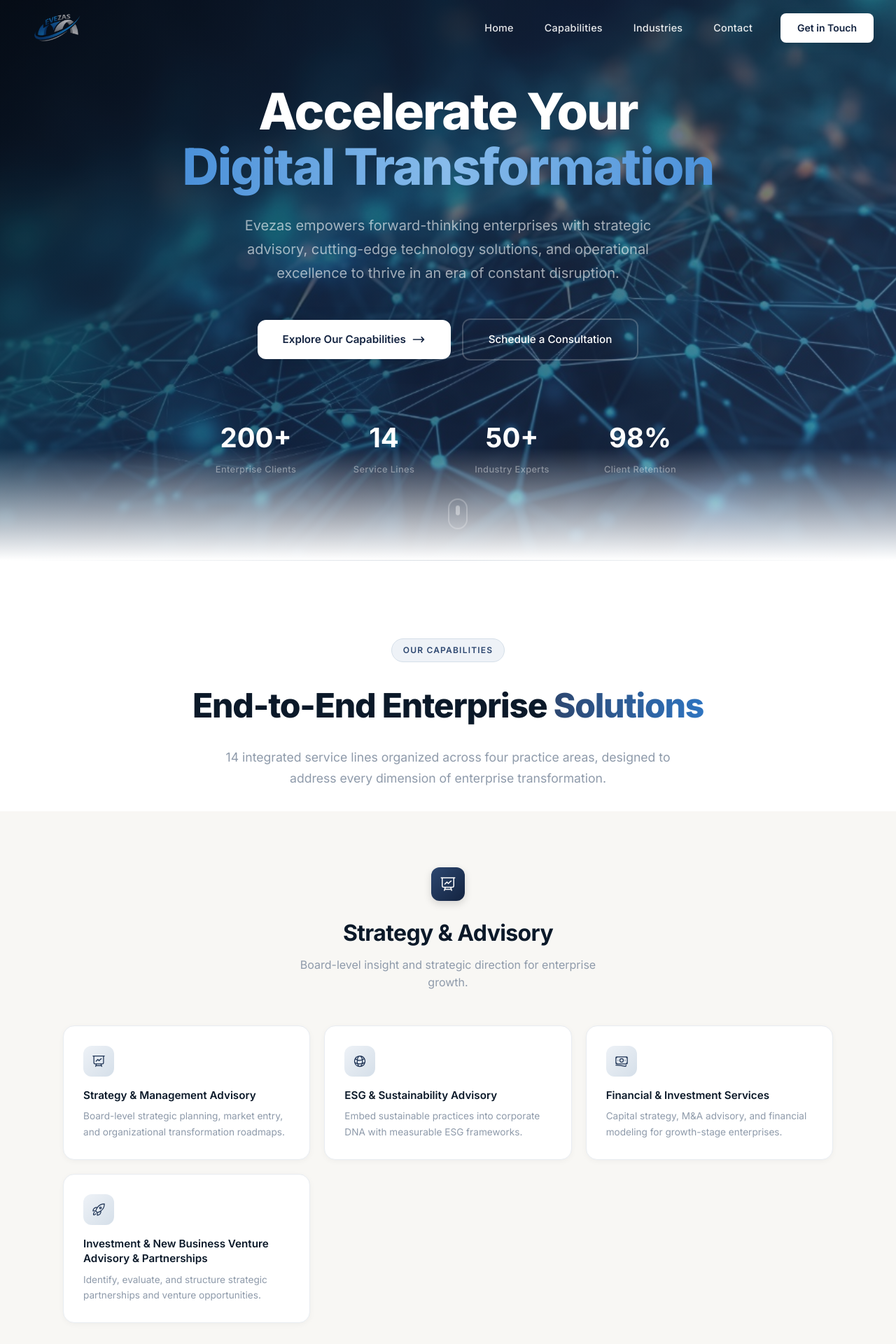
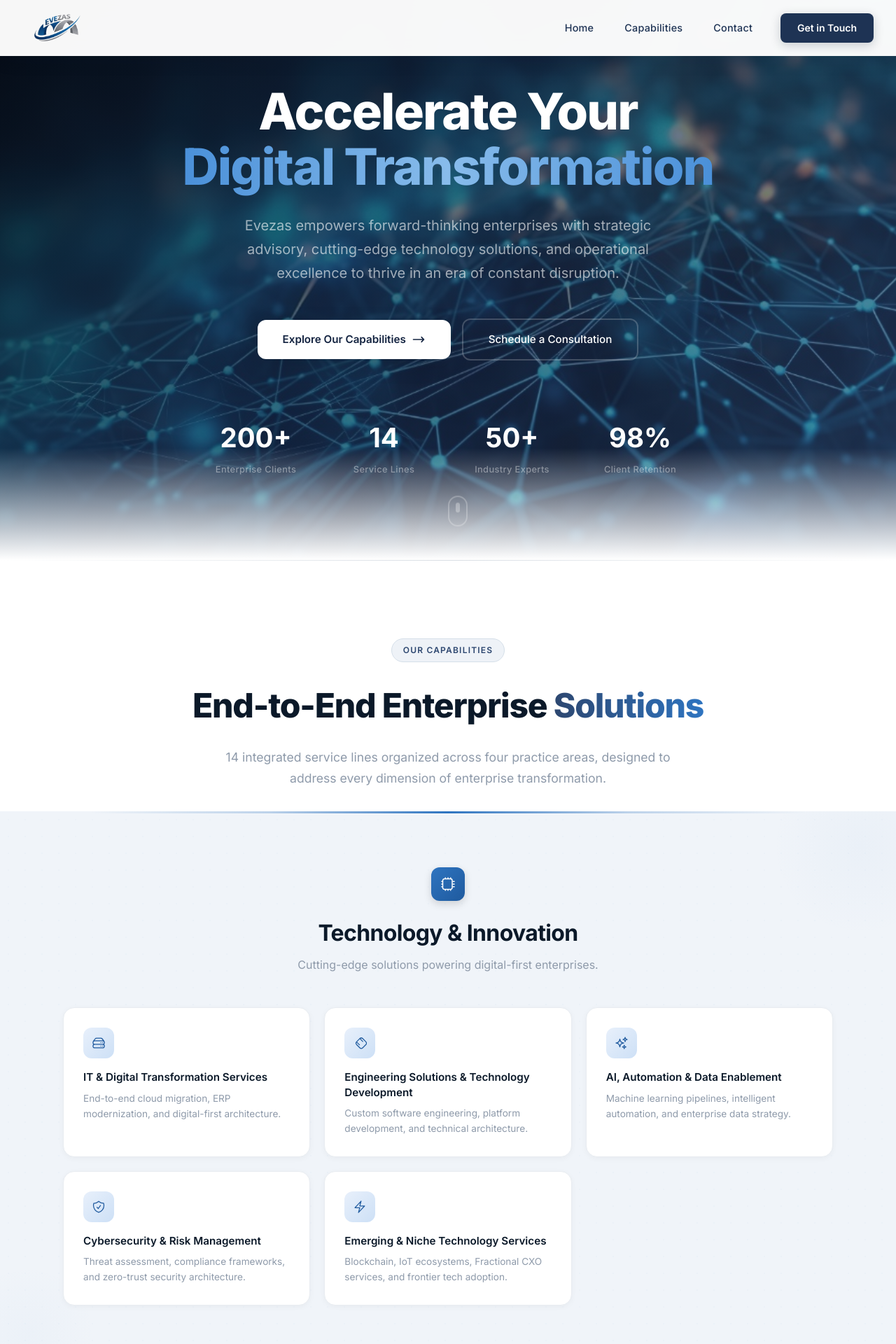
Before and after one commit to jonathan-thoms/evezas, a React (Vite) app: page / in a window 1280 px wide. Shown: the top 1920 px of the page at 70% size. Built offline with nearby package versions, Linux system fonts and the light colour scheme.

Commit message:
feat: complete website redesign

```diff
--- a/src/App.jsx
+++ b/src/App.jsx
@@ -1,6 +1,7 @@
 import Navbar from './components/Navbar';
 import Hero from './components/Hero';
 import Capabilities from './components/Capabilities';
+import Contact from './components/Contact';
 import Footer from './components/Footer';
 
 function App() {
@@ -10,6 +11,7 @@ function App() {
       <main>
         <Hero />
         <Capabilities />
+        <Contact />
       </main>
       <Footer />
     </div>
--- a/src/components/Capabilities.jsx
+++ b/src/components/Capabilities.jsx
@@ -26,18 +26,6 @@ const iconColors = {
 
 const categories = [
   {
-    title: 'Strategy & Advisory',
-    subtitle: 'Board-level insight and strategic direction for enterprise growth.',
-    iconClass: 'category-icon category-icon--strategy',
-    icon: (<svg className="w-6 h-6" fill="none" viewBox="0 0 24 24" stroke="currentColor" strokeWidth={1.5}><path strokeLinecap="round" strokeLinejoin="round" d="M3.75 3v11.25A2.25 2.25 0 006 16.5h2.25M3.75 3h-1.5m1.5 0h16.5m0 0h1.5m-1.5 0v11.25A2.25 2.25 0 0118 16.5h-2.25m-7.5 0h7.5m-7.5 0l-1 3m8.5-3l1 3m0 0l.5 1.5m-.5-1.5h-9.5m0 0l-.5 1.5m.75-9l3-3 2.148 2.148A12.061 12.061 0 0116.5 7.605" /></svg>),
-    services: [
-      { name: 'Strategy & Management Advisory', desc: 'Board-level strategic planning, market entry, and organizational transformation roadmaps.' },
-      { name: 'ESG & Sustainability Advisory', desc: 'Embed sustainable practices into corporate DNA with measurable ESG frameworks.' },
-      { name: 'Financial & Investment Services', desc: 'Capital strategy, M&A advisory, and financial modeling for growth-stage enterprises.' },
-      { name: 'Investment & New Business Venture Advisory & Partnerships', desc: 'Identify, evaluate, and structure strategic partnerships and venture opportunities.' },
-    ],
-  },
-  {
     title: 'Technology & Innovation',
     subtitle: 'Cutting-edge solutions powering digital-first enterprises.',
     iconClass: 'category-icon category-icon--technology',
@@ -48,6 +36,18 @@ const categories = [
       { name: 'AI, Automation & Data Enablement', desc: 'Machine learning pipelines, intelligent automation, and enterprise data strategy.' },
       { name: 'Cybersecurity & Risk Management', desc: 'Threat assessment, compliance frameworks, and zero-trust security architecture.' },
       { name: 'Emerging & Niche Technology Services', desc: 'Blockchain, IoT ecosystems, Fractional CXO services, and frontier tech adoption.' },
+    ],
+  },
+  {
+    title: 'Strategy & Advisory',
+    subtitle: 'Board-level insight and strategic direction for enterprise growth.',
+    iconClass: 'category-icon category-icon--strategy',
+    icon: (<svg className="w-6 h-6" fill="none" viewBox="0 0 24 24" stroke="currentColor" strokeWidth={1.5}><path strokeLinecap="round" strokeLinejoin="round" d="M3.75 3v11.25A2.25 2.25 0 006 16.5h2.25M3.75 3h-1.5m1.5 0h16.5m0 0h1.5m-1.5 0v11.25A2.25 2.25 0 0118 16.5h-2.25m-7.5 0h7.5m-7.5 0l-1 3m8.5-3l1 3m0 0l.5 1.5m-.5-1.5h-9.5m0 0l-.5 1.5m.75-9l3-3 2.148 2.148A12.061 12.061 0 0116.5 7.605" /></svg>),
+    services: [
+      { name: 'Strategy & Management Advisory', desc: 'Board-level strategic planning, market entry, and organizational transformation roadmaps.' },
+      { name: 'ESG & Sustainability Advisory', desc: 'Embed sustainable practices into corporate DNA with measurable ESG frameworks.' },
+      { name: 'Financial & Investment Services', desc: 'Capital strategy, M&A advisory, and financial modeling for growth-stage enterprises.' },
+      { name: 'Investment & New Business Venture Advisory & Partnerships', desc: 'Identify, evaluate, and structure strategic partnerships and venture opportunities.' },
     ],
   },
   {
@@ -73,12 +73,12 @@ const categories = [
   },
 ];
 
-/* Band backgrounds: each category gets its own subtle tint */
+/* Band backgrounds: Tech (blue) → Strategy (ivory) → Ops (stone) → Industries (sage) */
 const bandStyles = [
-  { bg: '#f8f7f4', accent: '#e8e4db' },  /* Strategy: warm ivory */
-  { bg: '#f0f4f9', accent: '#d8e3f0' },  /* Technology: cool blue tint */
-  { bg: '#f5f4f2', accent: '#e4e1dc' },  /* Operations: warm stone */
-  { bg: '#f2f6f4', accent: '#d8e8e0' },  /* Industries: soft sage */
+  { bg: '#f0f4f9', border: '#2e74c0' },
+  { bg: '#f8f7f4', border: '#2d4770' },
+  { bg: '#f5f4f2', border: '#6b7a8d' },
+  { bg: '#f2f6f4', border: '#3a5a8c' },
 ];
 
 function ServiceCard({ service, categoryTitle }) {
@@ -102,9 +102,21 @@ function CategoryBand({ category, index }) {
     return () => obs.disconnect();
   }, []);
 
+  const style = bandStyles[index];
+
   return (
-    <section ref={ref} style={{ opacity: 0, width: '100%', backgroundColor: bandStyles[index].bg, padding: '5rem 0' }}>
-      <div style={{ maxWidth: '1280px', margin: '0 auto', padding: '0 2rem' }}>
+    <section ref={ref} style={{ opacity: 0, width: '100%', position: 'relative', overflow: 'hidden', backgroundColor: style.bg, padding: '5rem 0' }}>
+      {/* Gradient accent bar at top */}
+      <div style={{ position: 'absolute', top: 0, left: 0, right: 0, height: '3px', background: `linear-gradient(90deg, transparent 10%, ${style.border}44 30%, ${style.border} 50%, ${style.border}44 70%, transparent 90%)` }} />
+
+      {/* Decorative corner circle */}
+      <div style={{ position: 'absolute', top: '-80px', right: '-80px', width: '260px', height: '260px', borderRadius: '50%', background: `radial-gradient(circle, ${style.border}08, transparent 70%)`, pointerEvents: 'none' }} />
+      <div style={{ position: 'absolute', bottom: '-60px', left: '-60px', width: '200px', height: '200px', borderRadius: '50%', background: `radial-gradient(circle, ${style.border}06, transparent 70%)`, pointerEvents: 'none' }} />
+
+      {/* Subtle dot pattern */}
+      <div style={{ position: 'absolute', inset: 0, opacity: 0.3, backgroundImage: `radial-gradient(${style.border}15 1px, transparent 1px)`, backgroundSize: '24px 24px', pointerEvents: 'none' }} />
+
+      <div style={{ position: 'relative', maxWidth: '1280px', margin: '0 auto', padding: '0 2rem' }}>
         <div style={{ textAlign: 'center', marginBottom: '3rem' }}>
           <div style={{ display: 'inline-flex', marginBottom: '1.25rem' }}>
             <div className={category.iconClass}>{category.icon}</div>
--- /dev/null
+++ b/src/components/Contact.jsx
@@ -0,0 +1,92 @@
+export default function Contact() {
+  return (
+    <section id="contact" style={{ position: 'relative', backgroundColor: '#0b1929', padding: '6rem 0', overflow: 'hidden' }}>
+      {/* Decorative Background Elements */}
+      <div style={{ position: 'absolute', top: '-10%', left: '-5%', width: '400px', height: '400px', background: 'radial-gradient(circle, rgba(46,116,192,0.15) 0%, transparent 70%)', filter: 'blur(40px)' }} />
+      <div style={{ position: 'absolute', bottom: '-10%', right: '-5%', width: '500px', height: '500px', background: 'radial-gradient(circle, rgba(45,71,112,0.2) 0%, transparent 70%)', filter: 'blur(60px)' }} />
+      <div style={{ position: 'absolute', top: 0, left: 0, right: 0, height: '1px', background: 'linear-gradient(90deg, transparent, rgba(255,255,255,0.1), transparent)' }} />
+
+      <div style={{ maxWidth: '1280px', margin: '0 auto', padding: '0 2rem', position: 'relative', zIndex: 10 }}>
+        <div style={{ textAlign: 'center', marginBottom: '4rem' }}>
+          <div style={{ display: 'inline-flex', alignItems: 'center', gap: '0.5rem', padding: '0.4rem 1rem', borderRadius: '9999px', backgroundColor: 'rgba(255,255,255,0.05)', border: '1px solid rgba(255,255,255,0.1)', color: '#a0b3c6', fontSize: '0.75rem', fontWeight: 600, letterSpacing: '0.1em', textTransform: 'uppercase', marginBottom: '1.5rem' }}>
+            Get in Touch
+          </div>
+          <h2 style={{ fontSize: 'clamp(2rem, 4vw, 3rem)', fontWeight: 800, color: '#ffffff', letterSpacing: '-0.025em', marginBottom: '1.25rem' }}>
+            Start Your Enterprise <span style={{ color: '#4a90d9' }}>Transformation</span>
+          </h2>
+          <p style={{ fontSize: '1.1rem', color: '#8e9aaa', maxWidth: '640px', margin: '0 auto', lineHeight: 1.7 }}>
+            Connect with our advisory team to discuss how Evezas can accelerate your digital strategy and operational goals.
+          </p>
+        </div>
+
+        <div style={{ display: 'grid', gridTemplateColumns: 'repeat(auto-fit, minmax(320px, 1fr))', gap: '3rem', maxWidth: '1000px', margin: '0 auto' }}>
+          {/* Contact Information */}
+          <div style={{ display: 'flex', flexDirection: 'column', gap: '2rem' }}>
+            <div style={{ padding: '2rem', backgroundColor: 'rgba(255,255,255,0.03)', borderRadius: '1rem', border: '1px solid rgba(255,255,255,0.05)', backdropFilter: 'blur(10px)' }}>
+              <div style={{ display: 'flex', alignItems: 'center', gap: '1rem', marginBottom: '1rem' }}>
+                <div style={{ width: '48px', height: '48px', borderRadius: '0.75rem', backgroundColor: 'rgba(74,144,217,0.1)', display: 'flex', alignItems: 'center', justifyContent: 'center', color: '#4a90d9' }}>
+                  <svg width="24" height="24" fill="none" viewBox="0 0 24 24" stroke="currentColor" strokeWidth={1.5}>
+                    <path strokeLinecap="round" strokeLinejoin="round" d="M21.75 6.75v10.5a2.25 2.25 0 01-2.25 2.25h-15a2.25 2.25 0 01-2.25-2.25V6.75m19.5 0A2.25 2.25 0 0019.5 4.5h-15a2.25 2.25 0 00-2.25 2.25m19.5 0v.243a2.25 2.25 0 01-1.07 1.916l-7.5 4.615a2.25 2.25 0 01-2.36 0L3.32 8.91a2.25 2.25 0 01-1.07-1.916V6.75" />
+                  </svg>
+                </div>
+                <div>
+                  <h4 style={{ color: '#ffffff', fontWeight: 600, marginBottom: '0.25rem' }}>Email Us</h4>
+                  <p style={{ color: '#8e9aaa', fontSize: '0.9rem' }}>info@evezas.com</p>
+                </div>
+              </div>
+            </div>
+
+            <div style={{ padding: '2rem', backgroundColor: 'rgba(255,255,255,0.03)', borderRadius: '1rem', border: '1px solid rgba(255,255,255,0.05)', backdropFilter: 'blur(10px)' }}>
+              <div style={{ display: 'flex', alignItems: 'center', gap: '1rem', marginBottom: '1rem' }}>
+                <div style={{ width: '48px', height: '48px', borderRadius: '0.75rem', backgroundColor: 'rgba(74,144,217,0.1)', display: 'flex', alignItems: 'center', justifyContent: 'center', color: '#4a90d9' }}>
+                  <svg width="24" height="24" fill="none" viewBox="0 0 24 24" stroke="currentColor" strokeWidth={1.5}>
+                    <path strokeLinecap="round" strokeLinejoin="round" d="M15 10.5a3 3 0 11-6 0 3 3 0 016 0z" />
+                    <path strokeLinecap="round" strokeLinejoin="round" d="M19.5 10.5c0 7.142-7.5 11.25-7.5 11.25S4.5 17.642 4.5 10.5a7.5 7.5 0 1115 0z" />
+                  </svg>
+                </div>
+                <div>
+                  <h4 style={{ color: '#ffffff', fontWeight: 600, marginBottom: '0.25rem' }}>Global Operations</h4>
+                  <p style={{ color: '#8e9aaa', fontSize: '0.9rem' }}>Enterprise Advisory Services</p>
+                </div>
+              </div>
+            </div>
+          </div>
+
+          {/* Contact Form */}
+          <div style={{ padding: '2.5rem', backgroundColor: '#ffffff', borderRadius: '1rem', boxShadow: '0 20px 40px rgba(0,0,0,0.2)' }}>
+            <h3 style={{ fontSize: '1.5rem', fontWeight: 700, color: '#0b1929', marginBottom: '1.5rem' }}>Send a Message</h3>
+            <form style={{ display: 'flex', flexDirection: 'column', gap: '1.25rem' }} onSubmit={(e) => e.preventDefault()}>
+              <div style={{ display: 'grid', gridTemplateColumns: '1fr 1fr', gap: '1.25rem' }}>
+                <div>
+                  <label style={{ display: 'block', fontSize: '0.85rem', fontWeight: 600, color: '#2d4770', marginBottom: '0.5rem' }}>First Name</label>
+                  <input type="text" style={{ width: '100%', padding: '0.75rem 1rem', borderRadius: '0.5rem', border: '1px solid #d5dfe9', backgroundColor: '#f8f9fb', outline: 'none', transition: 'border-color 0.2s' }} onFocus={(e) => e.target.style.borderColor = '#4a90d9'} onBlur={(e) => e.target.style.borderColor = '#d5dfe9'} />
+                </div>
+                <div>
+                  <label style={{ display: 'block', fontSize: '0.85rem', fontWeight: 600, color: '#2d4770', marginBottom: '0.5rem' }}>Last Name</label>
+                  <input type="text" style={{ width: '100%', padding: '0.75rem 1rem', borderRadius: '0.5rem', border: '1px solid #d5dfe9', backgroundColor: '#f8f9fb', outline: 'none', transition: 'border-color 0.2s' }} onFocus={(e) => e.target.style.borderColor = '#4a90d9'} onBlur={(e) => e.target.style.borderColor = '#d5dfe9'} />
+                </div>
+              </div>
+
+              <div>
+                <label style={{ display: 'block', fontSize: '0.85rem', fontWeight: 600, color: '#2d4770', marginBottom: '0.5rem' }}>Work Email</label>
+                <input type="email" style={{ width: '100%', padding: '0.75rem 1rem', borderRadius: '0.5rem', border: '1px solid #d5dfe9', backgroundColor: '#f8f9fb', outline: 'none', transition: 'border-color 0.2s' }} onFocus={(e) => e.target.style.borderColor = '#4a90d9'} onBlur={(e) => e.target.style.borderColor = '#d5dfe9'} />
+              </div>
+
+              <div>
+                <label style={{ display: 'block', fontSize: '0.85rem', fontWeight: 600, color: '#2d4770', marginBottom: '0.5rem' }}>How can we help?</label>
+                <textarea rows="4" style={{ width: '100%', padding: '0.75rem 1rem', borderRadius: '0.5rem', border: '1px solid #d5dfe9', backgroundColor: '#f8f9fb', outline: 'none', resize: 'vertical', transition: 'border-color 0.2s' }} onFocus={(e) => e.target.style.borderColor = '#4a90d9'} onBlur={(e) => e.target.style.borderColor = '#d5dfe9'}></textarea>
+              </div>
+
+              <button type="submit" className="btn-navy" style={{ width: '100%', justifyContent: 'center', marginTop: '0.5rem' }}>
+                Submit Inquiry
+                <svg width="16" height="16" fill="none" viewBox="0 0 24 24" stroke="currentColor" strokeWidth={2}>
+                  <path strokeLinecap="round" strokeLinejoin="round" d="M17 8l4 4m0 0l-4 4m4-4H3" />
+                </svg>
+              </button>
+            </form>
+          </div>
+        </div>
+      </div>
+    </section>
+  );
+}
--- a/src/components/Footer.jsx
+++ b/src/components/Footer.jsx
@@ -1,7 +1,6 @@
 const quickLinks = [
   { label: 'Home', href: '#home' },
   { label: 'Capabilities', href: '#capabilities' },
-  { label: 'Industries', href: '#industries' },
   { label: 'Contact', href: '#contact' },
 ];
 
@@ -17,7 +16,6 @@ export default function Footer() {
 
   return (
     <footer
-      id="contact"
       style={{
         position: 'relative',
         backgroundColor: '#060e18',
--- a/src/components/Hero.jsx
+++ b/src/components/Hero.jsx
@@ -122,7 +122,7 @@ export default function Hero() {
           position: 'absolute',
           bottom: 0, left: 0, right: 0,
           height: '160px',
-          background: 'linear-gradient(to top, #ffffff, transparent)',
+          background: 'linear-gradient(to top, #ffffffff, transparent)',
         }}
       />
 
--- a/src/components/Navbar.jsx
+++ b/src/components/Navbar.jsx
@@ -3,7 +3,6 @@ import { useState, useEffect } from 'react';
 const navLinks = [
   { label: 'Home', href: '#home' },
   { label: 'Capabilities', href: '#capabilities' },
-  { label: 'Industries', href: '#industries' },
   { label: 'Contact', href: '#contact' },
 ];
 
@@ -30,9 +29,9 @@ export default function Navbar() {
         top: 0, left: 0, right: 0,
         zIndex: 50,
         transition: 'all 0.35s cubic-bezier(0.4,0,0.2,1)',
-        backgroundColor: scrolled ? 'rgba(255,255,255,0.97)' : 'transparent',
-        backdropFilter: scrolled ? 'blur(12px)' : 'none',
-        boxShadow: scrolled ? '0 4px 30px rgba(11,25,41,0.08)' : 'none',
+        backgroundColor: 'rgba(255,255,255,0.97)',
+        backdropFilter: 'blur(12px)',
+        boxShadow: '0 4px 30px rgba(11,25,41,0.08)',
       }}
     >
       <div style={{ maxWidth: '1280px', margin: '0 auto', padding: '0 2rem' }}>
@@ -60,15 +59,15 @@ export default function Navbar() {
                   borderRadius: '0.5rem',
                   textDecoration: 'none',
                   transition: 'all 0.2s',
-                  color: scrolled ? '#1e3354' : 'rgba(255,255,255,0.9)',
+                  color: '#1e3354',
                 }}
                 onMouseEnter={(e) => {
-                  e.target.style.backgroundColor = scrolled ? '#eef2f7' : 'rgba(255,255,255,0.1)';
-                  e.target.style.color = scrolled ? '#0b1929' : '#ffffff';
+                  e.target.style.backgroundColor = '#eef2f7';
+                  e.target.style.color = '#0b1929';
                 }}
                 onMouseLeave={(e) => {
                   e.target.style.backgroundColor = 'transparent';
-                  e.target.style.color = scrolled ? '#1e3354' : 'rgba(255,255,255,0.9)';
+                  e.target.style.color = '#1e3354';
                 }}
               >
                 {link.label}
@@ -77,7 +76,7 @@ export default function Navbar() {
             <a
               href="#contact"
               id="nav-cta"
-              className={scrolled ? 'btn-nav btn-nav--solid' : 'btn-nav btn-nav--light'}
+              className="btn-nav btn-nav--solid"
               style={{ marginLeft: '1rem' }}
             >
               Get in Touch
@@ -104,7 +103,7 @@ export default function Navbar() {
                     display: 'block',
                     width: '22px', height: '2px',
                     borderRadius: '2px',
-                    backgroundColor: scrolled ? '#132340' : '#ffffff',
+                    backgroundColor: '#132340',
                     transition: 'all 0.3s',
                     transform: mobileOpen
                       ? i === 0 ? 'rotate(45deg) translateY(7px)' : i === 2 ? 'rotate(-45deg) translateY(-7px)' : 'scaleX(0)'
```
Also changed, not shown: public/hero-bg.png.
